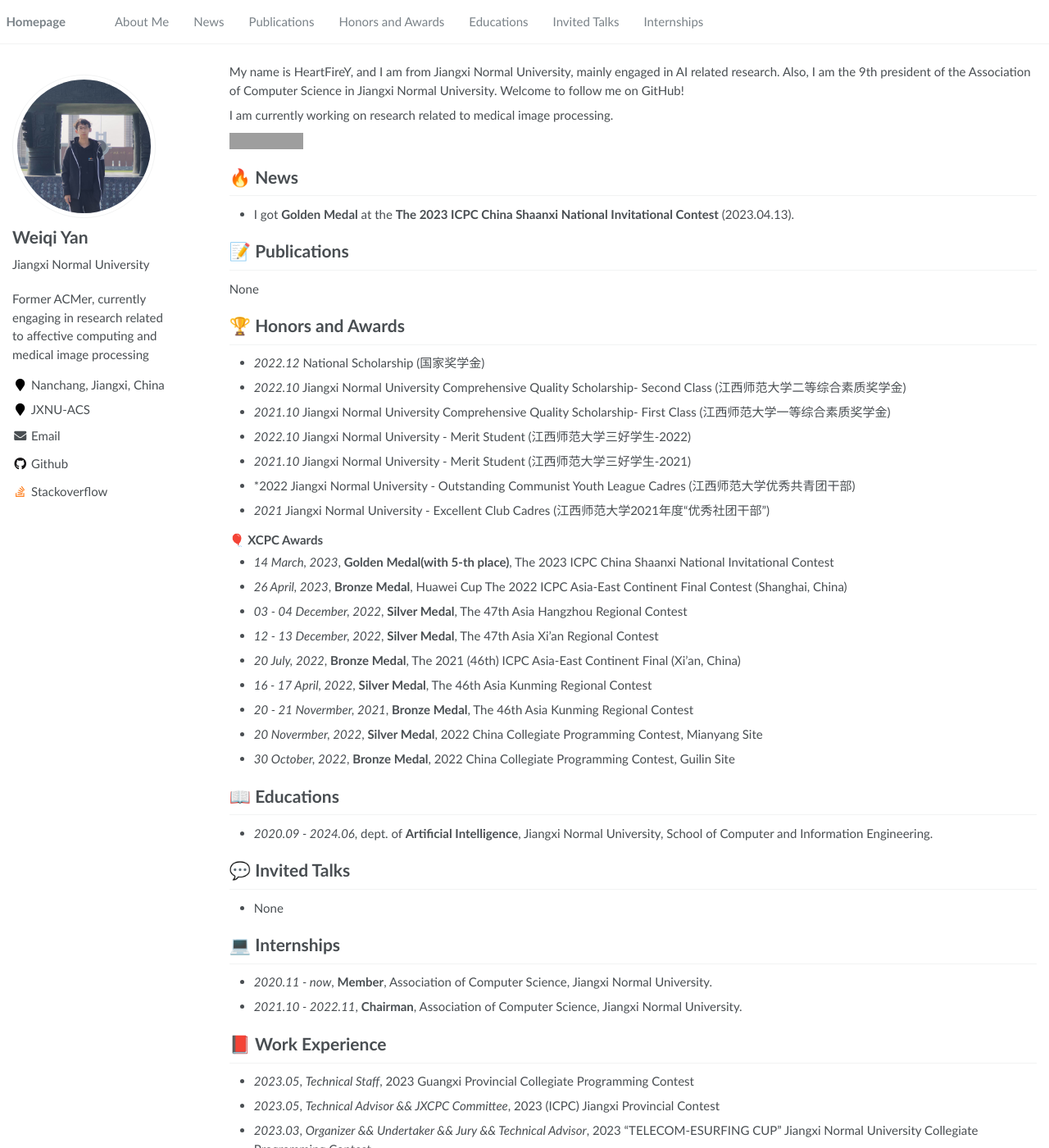
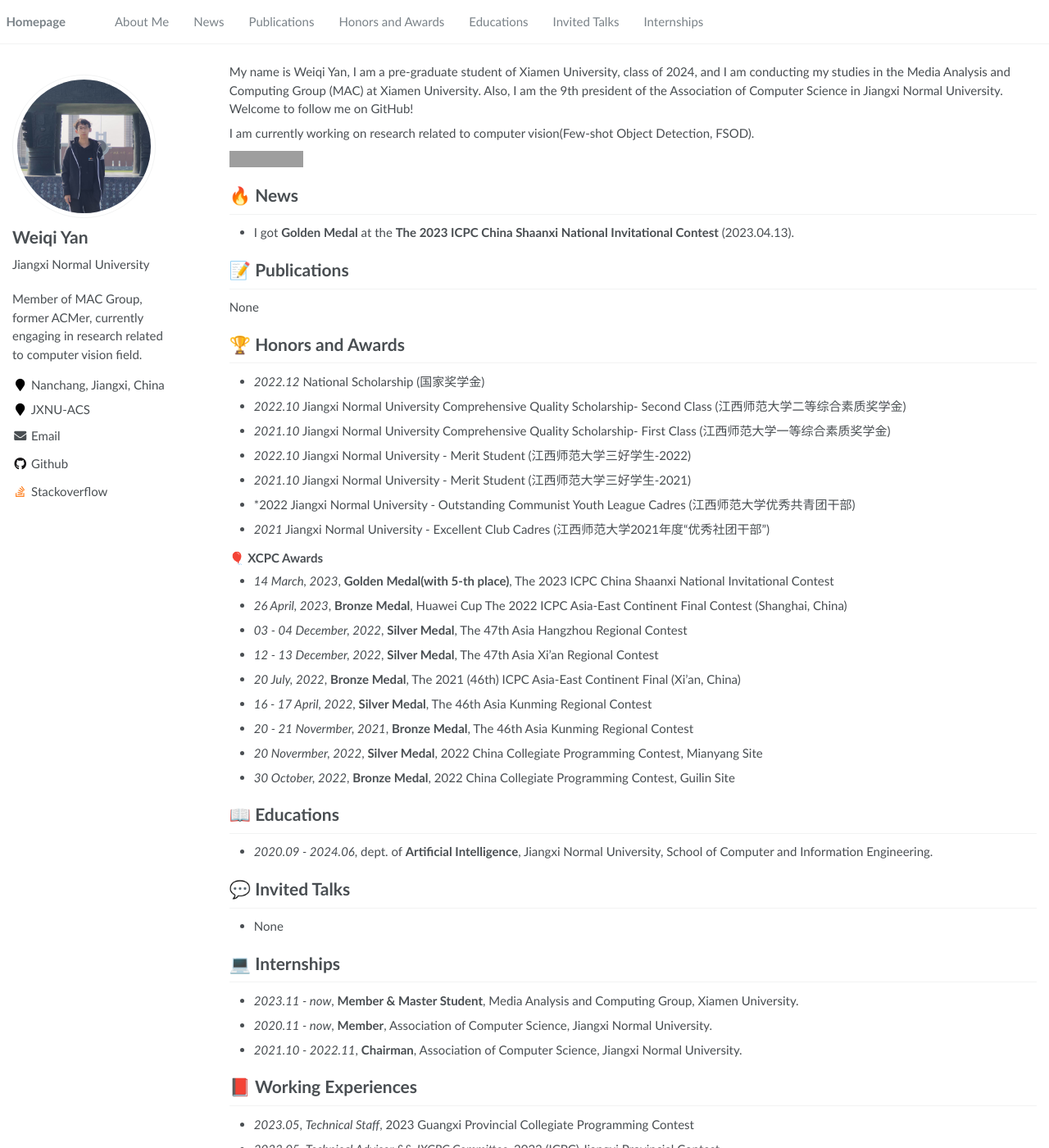
Before and after one commit to Heartfirey/Heartfirey.github.io, a Jekyll site: the page built from _pages/about.md, in a window 1280 px wide and 1400 px high. Shown: the whole window at 82% size. Built offline with Jekyll 4.4.1, drawn with Linux system fonts in a browser that asks for light colours; grey boxes are pictures that could not be loaded.

Commit message:
feat: Update personal status(2023.11.11).

```diff
--- a/_config.yml
+++ b/_config.yml
@@ -1,6 +1,6 @@
 # Site Settings
 title                    : "Weiqi Yan"
-description              : "Former ACMer, currently engaging in research related to affective computing and medical image processing"
+description              : "Member of MAC Group, former ACMer, currently engaging in research related to computer vision field."
 repository               : "Heartfirey/Heartfirey.github.io"
 google_scholar_stats_use_cdn : true
 
--- a/_pages/about.md
+++ b/_pages/about.md
@@ -17,9 +17,9 @@ redirect_from:
 
 <span class='anchor' id='about-me'></span>
 
-My name is HeartFireY, and I am from Jiangxi Normal University, mainly engaged in AI related research. Also, I am the 9th president of the Association of Computer Science in Jiangxi Normal University. Welcome to follow me on GitHub!
+My name is Weiqi Yan, I am a pre-graduate student of Xiamen University, class of 2024, and I am conducting my studies in the Media Analysis and Computing Group (MAC) at Xiamen University. Also, I am the 9th president of the Association of Computer Science in Jiangxi Normal University. Welcome to follow me on GitHub!
 
-I am currently working on research related to medical image processing.
+I am currently working on research related to computer vision(Few-shot Object Detection, FSOD).
 
  <a href='https://scholar.google.com/citations?user=DhtAFkwAAAAJ'><img src="https://img.shields.io/endpoint?url={{ url | url_encode }}&logo=Google%20Scholar&labelColor=f6f6f6&color=9cf&style=flat&label=citations"></a>
 
@@ -60,10 +60,11 @@ None
 - None
 
 # 💻 Internships
+- *2023.11 - now*, **Member & Master Student**, Media Analysis and Computing Group, Xiamen University.
 - *2020.11 - now*, **Member**, Association of Computer Science, Jiangxi Normal University.
 - *2021.10 - 2022.11*, **Chairman**, Association of Computer Science, Jiangxi Normal University.
 
-# 📕 Work Experience
+# 📕 Working Experiences
 
 - *2023.05*, *Technical Staff*, 2023 Guangxi Provincial Collegiate Programming Contest
 - *2023.05*, *Technical Advisor && JXCPC Committee*, 2023 (ICPC) Jiangxi Provincial Contest
```
